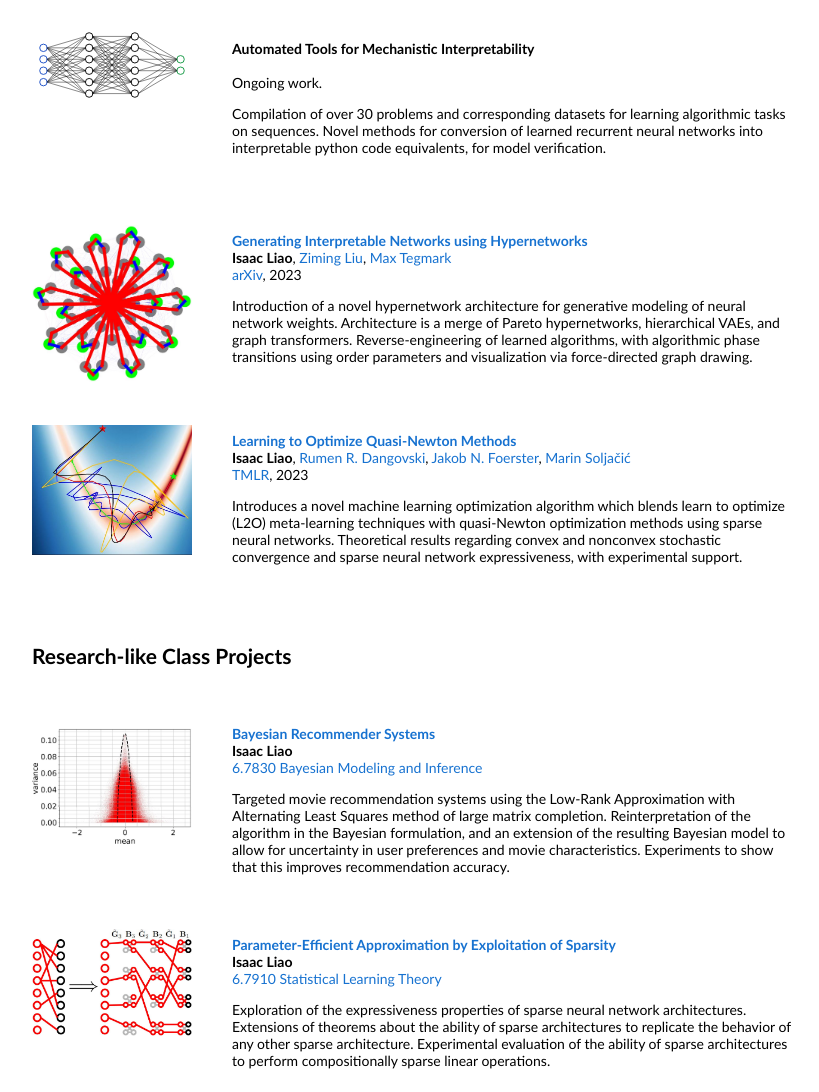
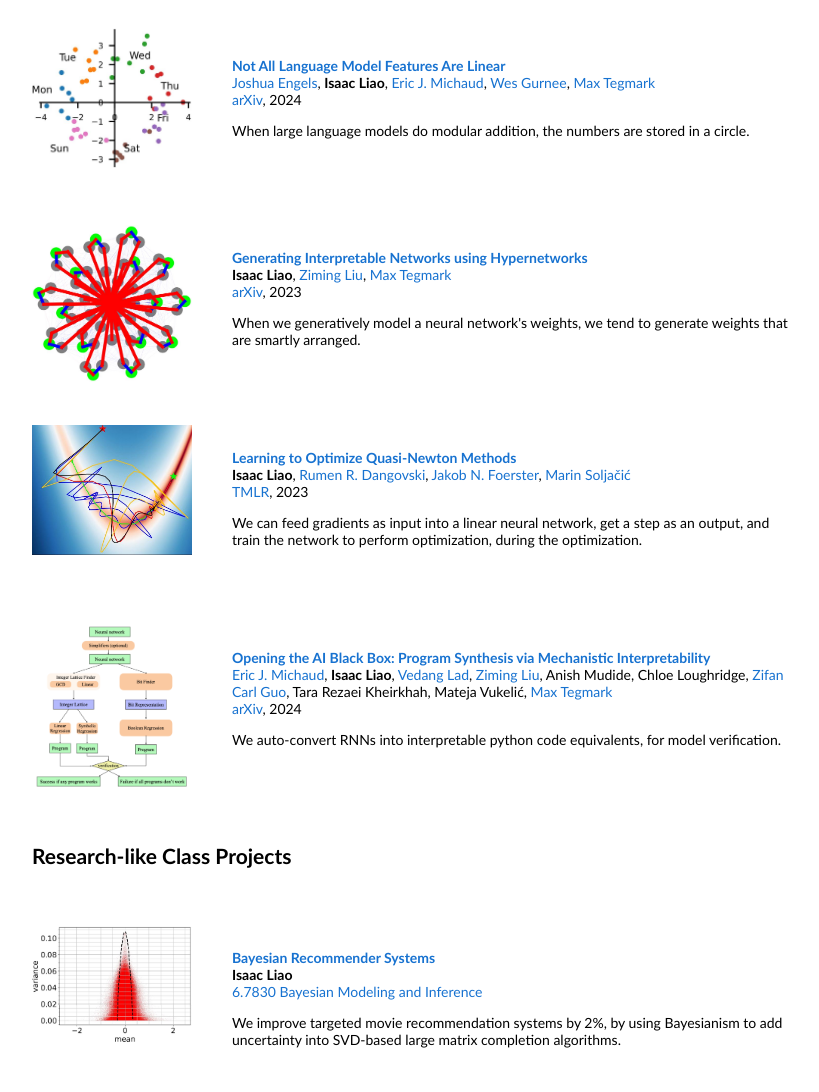
Before and after one commit to iliao2345/iliao2345.github.io, a plain HTML site: page index.html in a window 1280 px wide. Shown: the part 460-1552 px from the top of the page, without its empty margins (228-1047 px from the left). Drawn offline with Linux system fonts and the light colour scheme.

Commit message:
updated with most recent achievements

```diff
--- a/index.html
+++ b/index.html
@@ -50,16 +50,24 @@
           <tr>
             <td style="padding:20px;width:25%;vertical-align:middle">
               <div class="one">
-                <img src='images/network.svg' width="160">
+                <img src='images/mistral_circles.JPG' width="160">
               </div>
             </td>
             <td style="padding:20px;width:75%;vertical-align:middle">
-              <papertitle>Automated Tools for Mechanistic Interpretability</papertitle>
-              <br></br>
-              Ongoing work.
+              <a href="https://arxiv.org/abs/2405.14860">
+                <papertitle>Not All Language Model Features Are Linear</papertitle>
+              </a>
+              <br>
+              <a href="https://www.joshengels.com/">Joshua Engels</a>,
+              <strong>Isaac Liao</strong>,
+              <a href="https://ericjmichaud.com/">Eric J. Michaud</a>,
+              <a href="https://wesg.me/">Wes Gurnee</a>,
+              <a href="https://space.mit.edu/home/tegmark/">Max Tegmark</a>
+              <br>
+              <a href="https://arxiv.org/abs/2405.14860">arXiv</a>, 2024
               <p></p>
               <p>
-	      Compilation of over 30 problems and corresponding datasets for learning algorithmic tasks on sequences. Novel methods for conversion of learned recurrent neural networks into interpretable python code equivalents, for model verification.
+	      When large language models do modular addition, the numbers are stored in a circle.
               </p>
             </td>
           </tr>
@@ -82,7 +90,7 @@
               <a href="https://openreview.net/forum?id=Ns2X7Azudy">arXiv</a>, 2023
               <p></p>
               <p>
-	      Introduction of a novel hypernetwork architecture for generative modeling of neural network weights. Architecture is a merge of Pareto hypernetworks, hierarchical VAEs, and graph transformers. Reverse-engineering of learned algorithms, with algorithmic phase transitions using order parameters and visualization via force-directed graph drawing.
+	      When we generatively model a neural network's weights, we tend to generate weights that are smartly arranged.<!--Introduction of a novel hypernetwork architecture for generative modeling of neural network weights. Architecture is a merge of Pareto hypernetworks, hierarchical VAEs, and graph transformers. Reverse-engineering of learned algorithms, with algorithmic phase transitions using order parameters and visualization via force-directed graph drawing.-->
               </p>
             </td>
           </tr>
@@ -106,10 +114,41 @@
               <a href="https://openreview.net/forum?id=Ns2X7Azudy">TMLR</a>, 2023
               <p></p>
               <p>
-	      Introduces a novel machine learning optimization algorithm which blends learn to optimize (L2O) meta-learning techniques with quasi-Newton optimization methods using sparse neural networks. Theoretical results regarding convex and nonconvex stochastic convergence and sparse neural network expressiveness, with experimental support.
+	      We can feed gradients as input into a linear neural network, get a step as an output, and train the network to perform optimization, during the optimization.<!--Introduces a novel machine learning optimization algorithm which blends learn to optimize (L2O) meta-learning techniques with quasi-Newton optimization methods using sparse neural networks. Theoretical results regarding convex and nonconvex stochastic convergence and sparse neural network expressiveness, with experimental support.-->
               </p>
             </td>
           </tr>
+
+          <tr>
+            <td style="padding:20px;width:25%;vertical-align:middle">
+              <div class="one">
+                <img src='images/MIPS_flowchart.png' width="160">
+              </div>
+            </td>
+            <td style="padding:20px;width:75%;vertical-align:middle">
+              <a href="https://arxiv.org/abs/2402.05110">
+                <papertitle>Opening the AI Black Box: Program Synthesis via Mechanistic Interpretability</papertitle>
+              </a>
+              <br>
+              <a href="https://ericjmichaud.com/">Eric J. Michaud</a>,
+              <strong>Isaac Liao</strong>,
+              <a href="https://www.vedanglad.com/">Vedang Lad</a>,
+              <a href="https://kindxiaoming.github.io/">Ziming Liu</a>,
+              Anish Mudide,
+	      Chloe Loughridge,
+              <a href="https://carlguo.com/">Zifan Carl Guo</a>,
+	      Tara Rezaei Kheirkhah,
+	      Mateja Vukeli&#263,
+              <a href="https://space.mit.edu/home/tegmark/">Max Tegmark</a>
+              <br>
+              <a href="https://arxiv.org/abs/2402.05110">arXiv</a>, 2024
+              <p></p>
+              <p>
+	      We auto-convert RNNs into interpretable python code equivalents, for model verification.<!--Novel benchmark for automated mechanistic interpretation of recurrent neural networks. Novel methods for conversion of learned recurrent neural networks into interpretable python code equivalents, for model verification.-->
+              </p>
+            </td>
+          </tr>
+
         </tbody></table>
 
         <table style="width:100%;border:0px;border-spacing:0px;border-collapse:separate;margin-right:auto;margin-left:auto;"><tbody>
@@ -137,7 +176,7 @@
 	      <a href="https://tamarabroderick.com/course_6_7830_2023_spring.html">6.7830 Bayesian Modeling and Inference</a>
               <p></p>
               <p>
-	      Targeted movie recommendation systems using the Low-Rank Approximation with Alternating Least Squares method of large matrix completion. Reinterpretation of the algorithm in the Bayesian formulation, and an extension of the resulting Bayesian model to allow for uncertainty in user preferences and movie characteristics. Experiments to show that this improves recommendation accuracy.
+	      We improve targeted movie recommendation systems by 2%, by using Bayesianism to add uncertainty into SVD-based large matrix completion algorithms.<!--Targeted movie recommendation systems using the Low-Rank Approximation with Alternating Least Squares method of large matrix completion. Reinterpretation of the algorithm in the Bayesian formulation, and an extension of the resulting Bayesian model to allow for uncertainty in user preferences and movie characteristics. Experiments to show that this improves recommendation accuracy.-->
               </p>
             </td>
           </tr>
@@ -158,7 +197,7 @@
 	      <a href="https://cbmm.mit.edu/9-520">6.7910 Statistical Learning Theory</a>
               <p></p>
               <p>
-	      Exploration of the expressiveness properties of sparse neural network architectures. Extensions of theorems about the ability of sparse architectures to replicate the behavior of any other sparse architecture. Experimental evaluation of the ability of sparse architectures to perform compositionally sparse linear operations.
+	      This sparse neural network can imitate almost all other neural network architectures that have about the same amount of parameters.<!--Exploration of the expressiveness properties of sparse neural network architectures. Extensions of theorems about the ability of sparse architectures to replicate the behavior of any other sparse architecture. Experimental evaluation of the ability of sparse architectures to perform compositionally sparse linear operations.-->
               </p>
             </td>
           </tr>
@@ -179,7 +218,7 @@
 	      <a href="http://6.8300.csail.mit.edu/sp21/">6.819 Advances in Computer Vision</a>
               <p></p>
               <p>
-	      Treatment of variational inference from the point of view of information compression, with application to images. Ideation, refinement, theoretical analysis, and empirical testing of ELBO maximization-based lossless image compression schemes resembling VAEs and BNNs. Reparameterization trick, hierarchical depth, and KL annealing schedules, and rejection sampling all independently reinvented without prior knowledge of existing variational inference techniques.
+	      Reinvented most of the framework that powers VAEs and BNNs, from the lens of image compression.<!--Treatment of variational inference from the point of view of information compression, with application to images. Ideation, refinement, theoretical analysis, and empirical testing of ELBO maximization-based lossless image compression schemes resembling VAEs and BNNs. Reparameterization trick, hierarchical depth, and KL annealing schedules, and rejection sampling all independently reinvented without prior knowledge of existing variational inference techniques.-->
               </p>
             </td>
           </tr>
@@ -200,7 +239,7 @@
 	      <a href="https://ocw.mit.edu/courses/8-06-quantum-physics-iii-spring-2018/">8.06 Quantum Physics III</a>
               <p></p>
               <p>
-	      Rederivation of joint eigenvalue distribution of random Hermitian matrices, using a combination of second-order quantum perturbation theory, Metropolis-Hastings, and Brownian motion. Rederivation of Wigner semicircle law. Connections to chaotic quantum billiards and application to emission spectra of quantum dots.
+	      We rederive the spectrum of random (Gaussian) Hermitian matrices.<!--Rederivation of joint eigenvalue distribution of random Hermitian matrices, using a combination of second-order quantum perturbation theory, Metropolis-Hastings, and Brownian motion. Rederivation of Wigner semicircle law. Connections to chaotic quantum billiards and application to emission spectra of quantum dots.-->
               </p>
             </td>
           </tr>
@@ -226,7 +265,7 @@
             <td style="padding:20px;width:75%;vertical-align:middle">
 	      <papertitle>Utility Teaching Assistant for MIT 8.01 Classical Mechanics I</papertitle></a>
               <p>
-	      Novel methods for applying large language models to assist in teaching physics to ~700 students. Large language models for answering student questions and generating physics problems used for teaching. Drafting of manuscripts for publication in journals on physics education and AI in education. Course website maintenance. Office hours, grading, exam proctoring.
+	      We use large language models to generate physics problems to help teach ~700 students. Resulted in publishing "<a href="https://meetings.aps.org/Meeting/APR24/Session/N00.61"><papertitle>Exploring the integration of AI into Physics Education: Leveraging ChatGPT for Problem Generation</papertitle></a>" (<a href="https://www.vedanglad.com/">Vedang Lad</a>, <strong>Isaac Liao</strong>, <a href="https://scholar.google.com/citations?hl=en&user=NKYiX0QAAAAJ&view_op=list_works&sortby=pubdate">Mohamed Abdelhafez</a>, <a href="https://physics.mit.edu/physics-directory/peter-dourmashkin/">Peter Dourmashkin</a>, <a href="https://www.shamseladawy.com/">Shams El-Adawy</a>) in <a href="https://meetings.aps.org/Meeting/APR24/Session/N00.61">American Physical Society</a>, 2024.<!--Novel methods for applying large language models to assist in teaching physics to ~700 students. Large language models for answering student questions and generating physics problems used for teaching. Drafting of manuscripts for publication in journals on physics education and AI in education. Course website maintenance. Office hours, grading, exam proctoring.-->
               </p>
             </td>
           </tr>
@@ -252,7 +291,7 @@
 		      <papertitle>Swarm Intelligence for MIT Battlecode AI Programming Competition</papertitle></a>
               <p></p>
               <p>
-	      Summary report for my strategy in the <a href="https://www.battlecode.org/">Battlecode</a> 2021 Game AI programming competition, in which I got 7th place worldwide.
+	      I placed seventh worldwide in the <a href="https://www.battlecode.org/">Battlecode</a> 2021 Game AI programming competition, and this is my strategy report.<!--Summary report for my strategy in the <a href="https://www.battlecode.org/">Battlecode</a> 2021 Game AI programming competition, in which I got 7th place worldwide.-->
               </p>
             </td>
           </tr>
```
Also changed, not shown: images/MIPS_flowchart.png (added), images/mistral_circles.JPG (added), images/network.svg (deleted), images/random_matrices.jpg (deleted).
